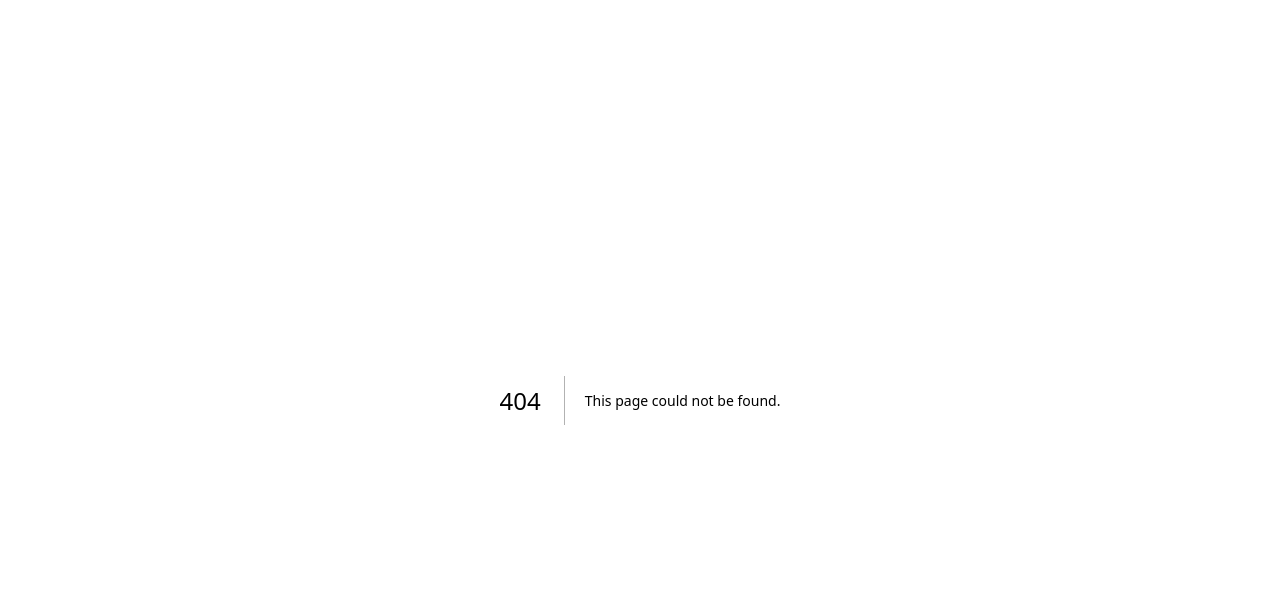
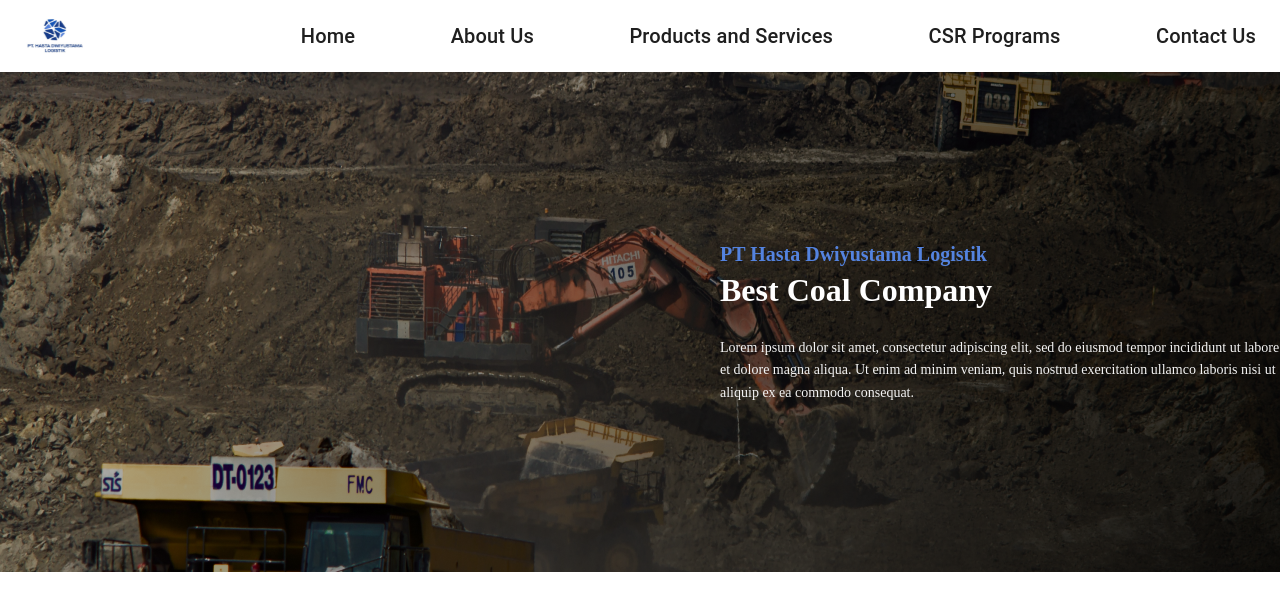
Before and after one commit to iqbalwijonarko/hdl-company-profile, a Next.js app: page /home in a window 1280 px wide. Before the commit this address had no page. Shown: the top 610 px of the page. Built offline with nearby package versions, Linux system fonts and the light colour scheme.

Commit message:
initialize home page

```diff
--- a/src/components/MenuBar/MenuBar.tsx
+++ b/src/components/MenuBar/MenuBar.tsx
@@ -6,7 +6,6 @@ import Typography from "@mui/material/Typography";
 import Button from "@mui/material/Button";
 import IconButton from "@mui/material/IconButton";
 import { Grid } from "@mui/material";
-// import MenuIcon from '@mui/icons-material/Menu';
 
 export type MenuOption = {
   label: string;
--- a/src/pages/_app.tsx
+++ b/src/pages/_app.tsx
@@ -1,8 +1,14 @@
 import "@/styles/globals.css";
 import type { AppProps } from "next/app";
+import MenuBar from "@/components/MenuBar/MenuBar";
 
 import "./main.scss";
 
 export default function App({ Component, pageProps }: AppProps) {
-  return <Component {...pageProps} />;
+  return (
+    <>
+      <MenuBar></MenuBar>
+      <Component {...pageProps} />
+    </>
+  )
 }
--- a/src/pages/api/hello.ts
+++ /dev/null
@@ -1,13 +0,0 @@
-// Next.js API route support: https://nextjs.org/docs/api-routes/introduction
-import type { NextApiRequest, NextApiResponse } from "next";
-
-type Data = {
-  name: string;
-};
-
-export default function handler(
-  req: NextApiRequest,
-  res: NextApiResponse<Data>
-) {
-  res.status(200).json({ name: "John Doe" });
-}
--- /dev/null
+++ b/src/pages/home/_home.scss
@@ -0,0 +1,36 @@
+.home {
+    &__landing-container {
+        height: 500px;
+        display: flex;
+        align-items: center;
+        justify-content: flex-end;
+        background-image: url('../../../public/home-landing.png');
+
+        .content {
+            width: 560px;
+
+            &__company-name {
+                font-weight: 700;
+                font-size: 20px;
+                line-height: 140%;
+                color: #5483DF;
+            }
+
+            &__title {
+                font-weight: 700;
+                font-size: 32px;
+                line-height: 140%;
+                color: white;
+                margin-bottom: 24px;
+            }
+
+            &__description {
+                font-weight: 400;
+                font-size: 14px;
+                line-height: 160%;
+                color: #F4F4F4;
+            }
+        }
+    }
+
+}
--- /dev/null
+++ b/src/pages/home/index.tsx
@@ -0,0 +1,23 @@
+import Image from 'next/image'
+
+import HomeLanding from '@/../public/home-landing.png'
+
+export default function home() {
+    return (
+        <div className='home'>
+          <div className='home__landing-container'>
+            <div className='home__landing-content content'>
+                <div className='content__company-name'>
+                    PT Hasta Dwiyustama Logistik
+                </div>
+                <div className='content__title'>
+                    Best Coal Company
+                </div>
+                <div className='content__description'>
+                    Lorem ipsum dolor sit amet, consectetur adipiscing elit, sed do eiusmod tempor incididunt ut labore et dolore magna aliqua. Ut enim ad minim veniam, quis nostrud exercitation ullamco laboris nisi ut aliquip ex ea commodo consequat.
+                </div>
+            </div>
+          </div>
+        </div>
+    );
+  }
--- a/src/pages/index.tsx
+++ b/src/pages/index.tsx
@@ -20,7 +20,6 @@ export default function Home() {
         <link href="https://fonts.googleapis.com/css2?family=Inter&display=swap" rel="stylesheet" />
       </Head>
       <main>
-        <MenuBar></MenuBar>
       </main>
     </>
   );
--- a/src/pages/main.scss
+++ b/src/pages/main.scss
@@ -1 +1,2 @@
 @import "/src/components/MenuBar/menuBar.scss";
+@import "/src/pages/home/home.scss";
--- a/src/styles/globals.css
+++ b/src/styles/globals.css
@@ -1,107 +1,4 @@
-:root {
-  --max-width: 1100px;
-  --border-radius: 12px;
-  --font-mono: ui-monospace, Menlo, Monaco, "Cascadia Mono", "Segoe UI Mono",
-    "Roboto Mono", "Oxygen Mono", "Ubuntu Monospace", "Source Code Pro",
-    "Fira Mono", "Droid Sans Mono", "Courier New", monospace;
-
-  --foreground-rgb: 0, 0, 0;
-  --background-start-rgb: 214, 219, 220;
-  --background-end-rgb: 255, 255, 255;
-
-  --primary-glow: conic-gradient(
-    from 180deg at 50% 50%,
-    #16abff33 0deg,
-    #0885ff33 55deg,
-    #54d6ff33 120deg,
-    #0071ff33 160deg,
-    transparent 360deg
-  );
-  --secondary-glow: radial-gradient(
-    rgba(255, 255, 255, 1),
-    rgba(255, 255, 255, 0)
-  );
-
-  --tile-start-rgb: 239, 245, 249;
-  --tile-end-rgb: 228, 232, 233;
-  --tile-border: conic-gradient(
-    #00000080,
-    #00000040,
-    #00000030,
-    #00000020,
-    #00000010,
-    #00000010,
-    #00000080
-  );
-
-  --callout-rgb: 238, 240, 241;
-  --callout-border-rgb: 172, 175, 176;
-  --card-rgb: 180, 185, 188;
-  --card-border-rgb: 131, 134, 135;
-}
-
-@media (prefers-color-scheme: dark) {
-  :root {
-    --foreground-rgb: 255, 255, 255;
-    --background-start-rgb: 0, 0, 0;
-    --background-end-rgb: 0, 0, 0;
-
-    --primary-glow: radial-gradient(rgba(1, 65, 255, 0.4), rgba(1, 65, 255, 0));
-    --secondary-glow: linear-gradient(
-      to bottom right,
-      rgba(1, 65, 255, 0),
-      rgba(1, 65, 255, 0),
-      rgba(1, 65, 255, 0.3)
-    );
-
-    --tile-start-rgb: 2, 13, 46;
-    --tile-end-rgb: 2, 5, 19;
-    --tile-border: conic-gradient(
-      #ffffff80,
-      #ffffff40,
-      #ffffff30,
-      #ffffff20,
-      #ffffff10,
-      #ffffff10,
-      #ffffff80
-    );
-
-    --callout-rgb: 20, 20, 20;
-    --callout-border-rgb: 108, 108, 108;
-    --card-rgb: 100, 100, 100;
-    --card-border-rgb: 200, 200, 200;
-  }
-}
-
-* {
-  box-sizing: border-box;
-  padding: 0;
+body {
+  background-color: white;
   margin: 0;
 }
-
-html,
-body {
-  max-width: 100vw;
-  overflow-x: hidden;
-}
-
-body {
-  color: rgb(var(--foreground-rgb));
-  background: linear-gradient(
-      to bottom,
-      transparent,
-      rgb(var(--background-end-rgb))
-    )
-    rgb(var(--background-start-rgb));
-}
-
-a {
-  color: inherit;
-  text-decoration: none;
-}
-
-@media (prefers-color-scheme: dark) {
-  html {
-    color-scheme: dark;
-  }
-}
```
Also changed, not shown: public/home-landing.png (added).
